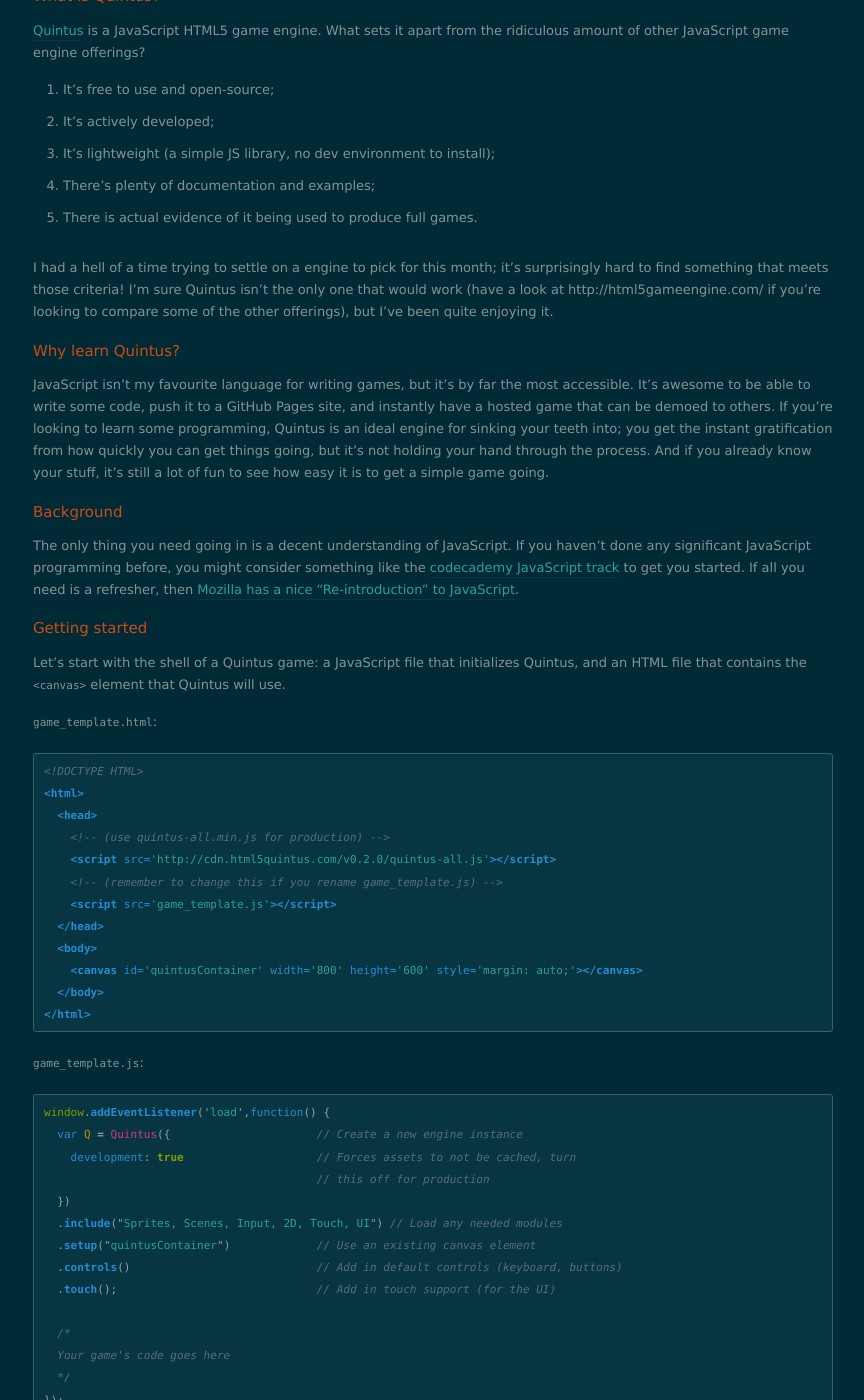
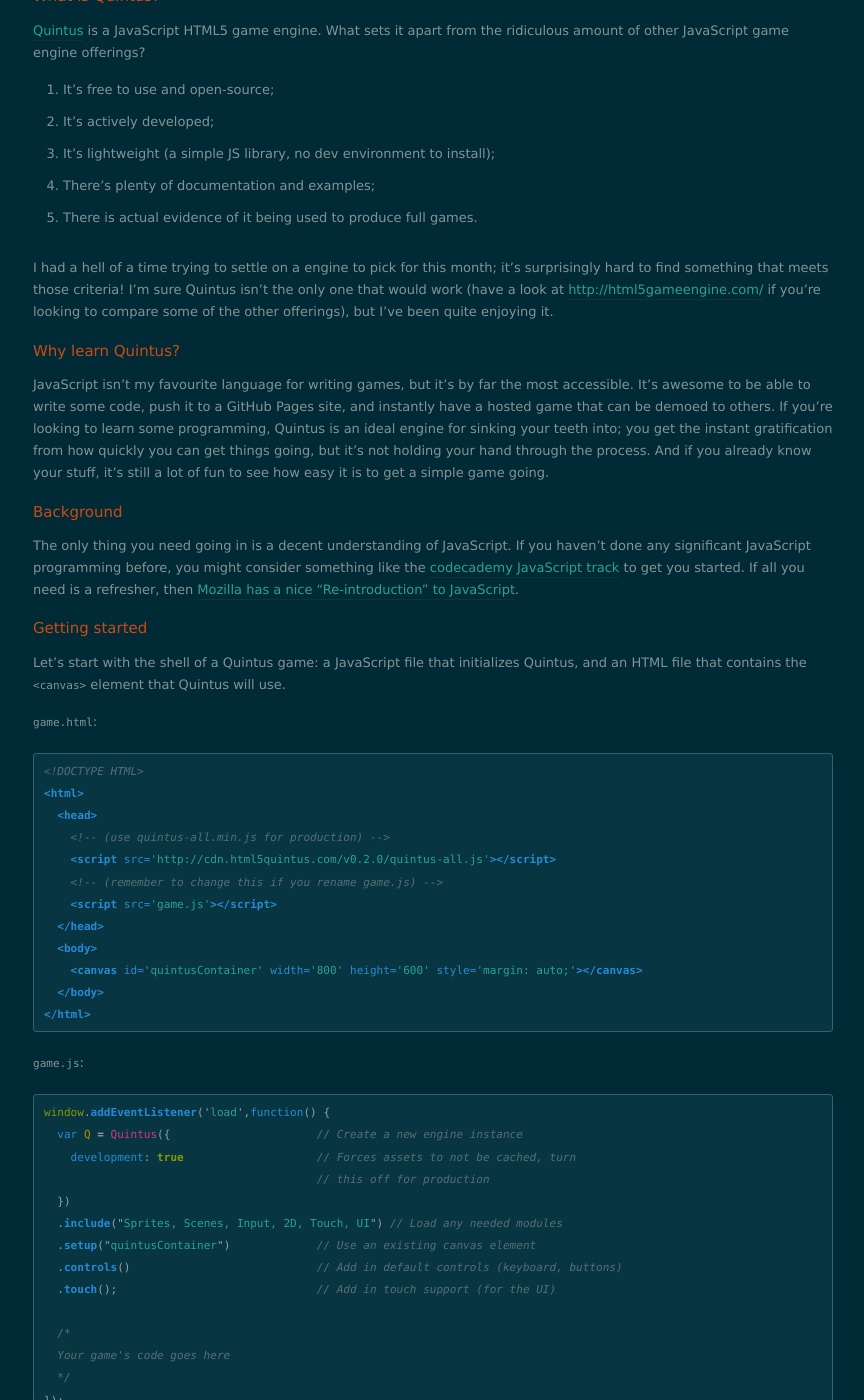
Before and after one commit to polendri/totm, a Jekyll site: the page built from _posts/2014-12-01-quintus-introduction.md, in a window 1280 px wide and 1400 px high, scrolled down 397 px. Shown: the whole window, without its empty margins (207-1071 px from the left). Built offline with Jekyll 4.4.1, drawn with Linux system fonts in a browser that asks for light colours; nearby versions of some CDN libraries; some of the changed text lies outside the part shown.

Commit message:
More changes to quintus intro post

```diff
--- a/_posts/2014-12-01-quintus-introduction.md
+++ b/_posts/2014-12-01-quintus-introduction.md
@@ -21,7 +21,7 @@
 
 I had a hell of a time trying to settle on a engine to pick for this month; it's
 surprisingly hard to find something that meets those criteria! I'm sure Quintus
-isn't the only one that would work (have a look at http://html5gameengine.com/
+isn't the only one that would work (have a look at [http://html5gameengine.com/](http://html5gameengine.com/)
 if you're looking to compare some of the other offerings), but I've been quite
 enjoying it.
 
@@ -51,7 +51,7 @@
 initializes Quintus, and an HTML file that contains the `<canvas>` element
 that Quintus will use.
 
-`game_template.html`:
+`game.html`:
 
 {% highlight html %}
 <!DOCTYPE HTML>
@@ -59,8 +59,8 @@
   <head>
     <!-- (use quintus-all.min.js for production) -->
     <script src='http://cdn.html5quintus.com/v0.2.0/quintus-all.js'></script>
-    <!-- (remember to change this if you rename game_template.js) -->
-    <script src='game_template.js'></script>
+    <!-- (remember to change this if you rename game.js) -->
+    <script src='game.js'></script>
   </head>
   <body>
     <canvas id='quintusContainer' width='800' height='600' style='margin: auto;'></canvas>
@@ -68,7 +68,7 @@
 </html>
 {% endhighlight %}
 
-`game_template.js`:
+`game.js`:
 
 {% highlight javascript %}
 window.addEventListener('load',function() {
@@ -95,7 +95,7 @@
 makes it super easy (that's what this site is hosted on). Setting that up is
 beyond the scope of this post, but it's quite easy to do. If you go that route,
 you'll want to stick your game files in your GitHub repo and then visit it in
-your browser (e.g. `http://yourusername.github.io/yourgame/game_template.html`).
+your browser (e.g. `http://yourusername.github.io/yourgame/game.html`).
 
 If you open up that page, you'll find that it's blank, because there's no code
 in there that draws something to the screen. If you replace the "Your game's
```
Also changed, not shown: assets/content/quintus/enemy.png (added).
